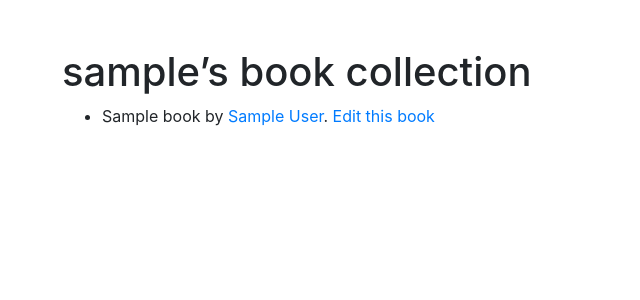
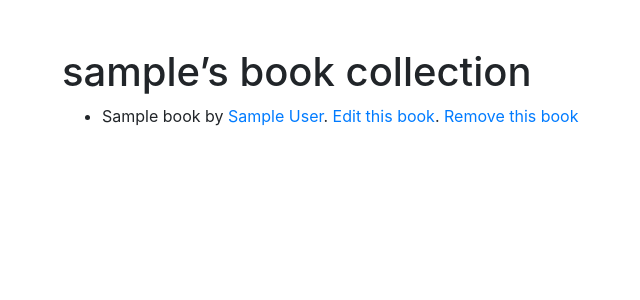
Before and after one commit to philippe-lemaire/libraro, a Flask app: page /my_books in a window 1280 px wide. Shown: the part 56-356 px from the top of the page, without its empty margins (23-663 px from the left). Run offline with Flask 2, Linux system fonts and the light colour scheme; a user stored in the database is signed in; tables that the repository leaves empty hold one stand-in row (values such as "Sample post"); some libraries are stand-ins or nearby versions.

Commit message:
basic book deletion implemented in edit book view and in list books view

```diff
--- a/app/main/forms.py
+++ b/app/main/forms.py
@@ -27,3 +27,7 @@ class BookForm(FlaskForm):
 
 class BookUpdateForm(BookForm):
     submit2 = SubmitField("Update this book")
+
+
+class DeleteBookForm(FlaskForm):
+    submit = SubmitField("Remove this book")
--- a/app/main/views.py
+++ b/app/main/views.py
@@ -4,7 +4,7 @@ from flask import render_template, redirect, url_for, flash, request, abort
 from flask_login import login_required, current_user
 from . import main
 from app.models import Book
-from .forms import IsbnForm, BookForm, BookUpdateForm
+from .forms import DeleteBookForm, IsbnForm, BookForm, BookUpdateForm
 
 from .. import db
 from .. import config
@@ -37,6 +37,7 @@ def add_a_book():
 
     if bookform.submit2.data and bookform.validate():
         book.title = bookform.title.data
+        book.isbn13 = bookform.isbn13.data
         book.authors = bookform.authors.data
         book.year = bookform.year.data
         book.read = bookform.read.data
@@ -65,7 +66,7 @@ def edit_book(id):
         abort(403)
     # create and fill the bookform with book data
     bookform = BookUpdateForm()
-
+    deleteform = DeleteBookForm()
     if bookform.submit2.data and bookform.validate():
         book.title = bookform.title.data
         book.authors = bookform.authors.data
@@ -81,7 +82,27 @@ def edit_book(id):
     bookform.title.data = book.title
     bookform.authors.data = book.authors
     bookform.year.data = book.year
-    return render_template("edit_book.html", bookform=bookform, book=book)
+    bookform.read.data = book.read
+    if deleteform.validate_on_submit():
+        db.session.delete(book)
+        db.session.commit()
+        flash(f"{book.title} by {book.authors} has been removed from your Libraro.")
+        return redirect(url_for("main.my_books"))
+    return render_template(
+        "edit_book.html", bookform=bookform, deleteform=deleteform, book=book
+    )
+
+
+@main.route("/delete/book/<int:id>")
+@login_required
+def delete_book(id):
+    book = Book.query.get_or_404(id)
+    if current_user.id != book.user_id:
+        abort(403)
+    db.session.delete(book)
+    db.session.commit()
+    flash(f"{book.title} by {book.authors} has been removed from your Libraro.")
+    return redirect(url_for("main.my_books"))
 
 
 @main.route("/my_books")
--- a/app/templates/edit_book.html
+++ b/app/templates/edit_book.html
@@ -11,6 +11,11 @@ Libraro | Edit book
 
 
 {{ render_form(bookform) }}
+<br>
+{{ render_form(deleteform, button_style='danger') }}
+
+
+<h2>Tests</h2>
 
 
 {% endblock %}
--- a/app/templates/my_books.html
+++ b/app/templates/my_books.html
@@ -10,7 +10,8 @@ Libraro | My Books
 <ul>
     {% for book in books %}
     <li>{{book.title}} by <a href="{{url_for('main.my_books_by_author', authors=book.authors)}}">{{book.authors}}</a>.
-        <a href="{{url_for('main.edit_book', id=book.id)}}">Edit this book</a>
+        <a href="{{url_for('main.edit_book', id=book.id)}}">Edit this book</a>.
+        <a class='danger' href="{{url_for('main.delete_book', id=book.id)}}">Remove this book</a>
     </li>
     {% endfor %}
 </ul>
```
Also changed, not shown: app/data/data-dev.sqlite.
